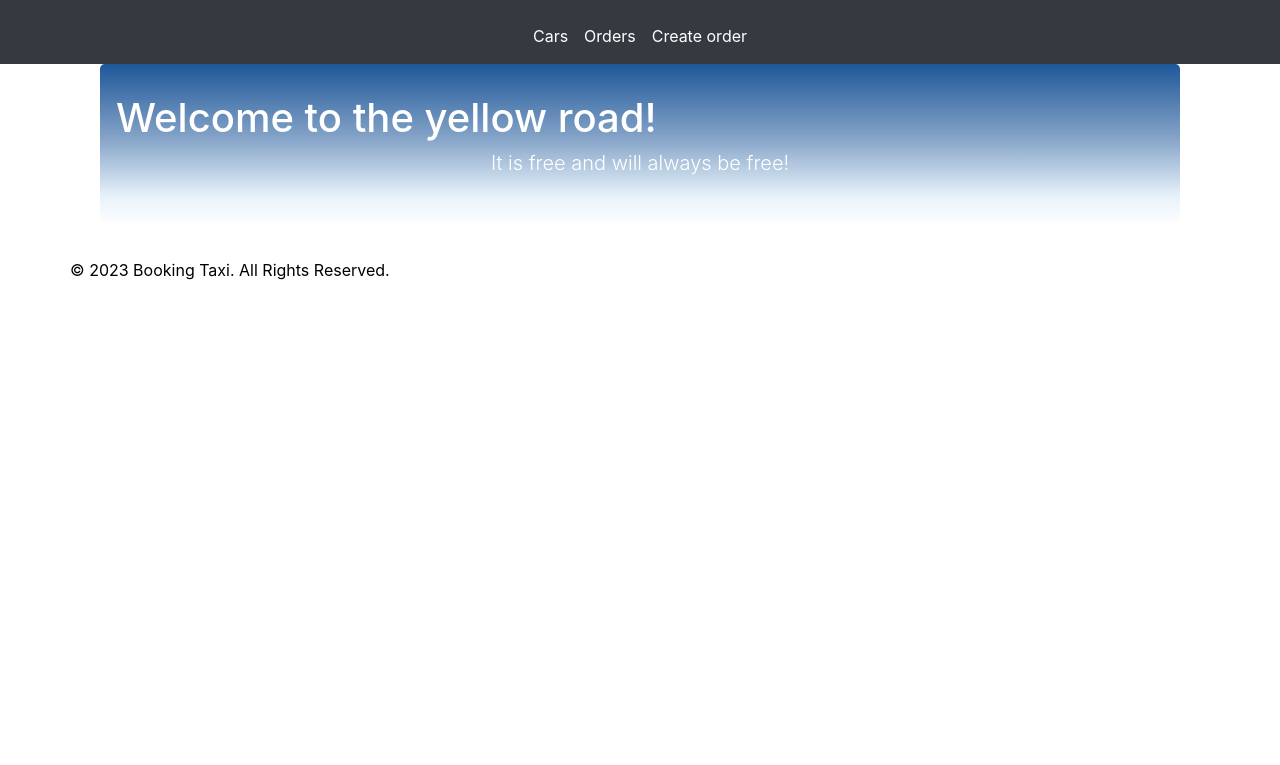
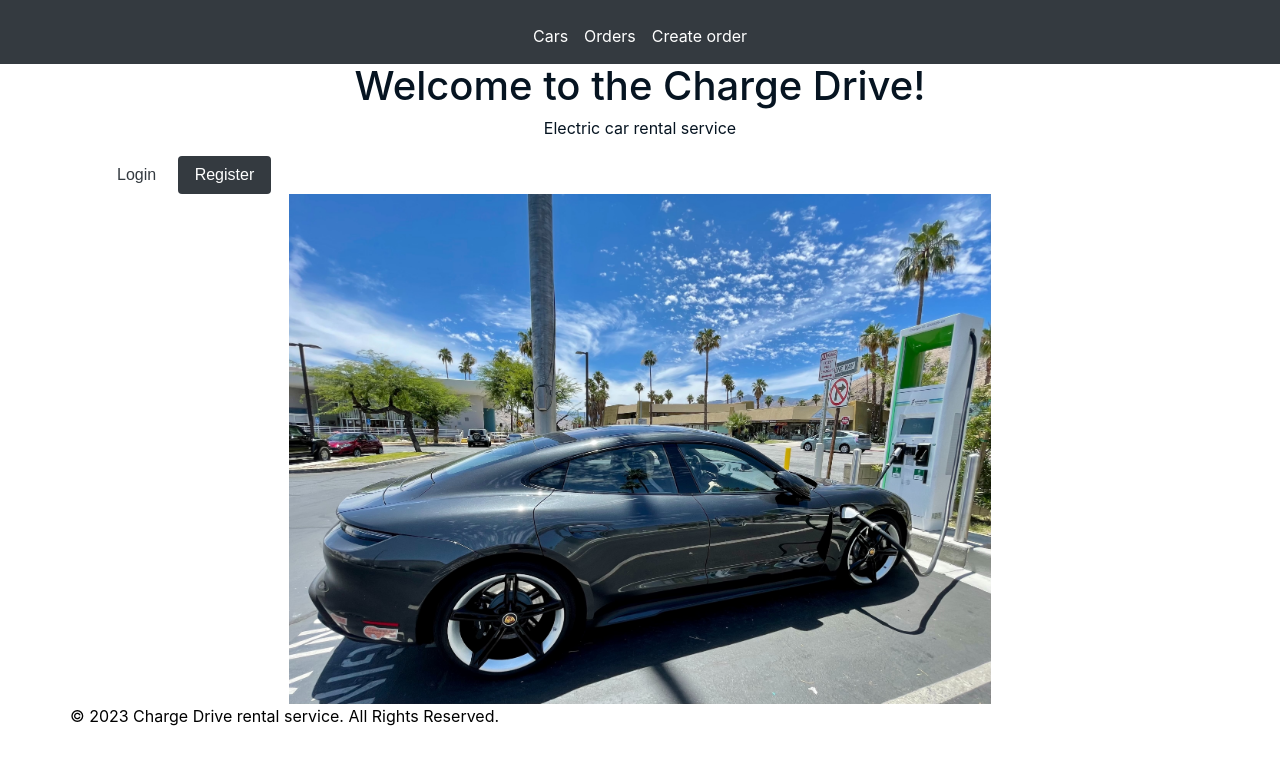
Before and after one commit to prem-baj/cars-rental-django-beds, a Django app: page / in a window 1280 px wide. Shown: the top 765 px of the page. Run offline with Django 4.2, Linux system fonts and the light colour scheme; some libraries are stand-ins or nearby versions.

Commit message:
add main page

```diff
--- a/templates/base.html
+++ b/templates/base.html
@@ -63,7 +63,7 @@
               <div class="container">
                   <div class="row">
                       <div class="ex1"></div>
-                          <p class="copy">© {% now 'Y' %} Booking Taxi. All Rights Reserved.</p>
+                          <p class="copy">© {% now 'Y' %} Charge Drive rental service. All Rights Reserved.</p>
                       </div>
                   </div>
               </div>
--- a/templates/index.html
+++ b/templates/index.html
@@ -2,8 +2,10 @@
 {% block content %}
 <!DOCTYPE html>
 <html>
+
   <head>
-<link rel="stylesheet" href="https://maxcdn.bootstrapcdn.com/bootstrap/4.0.0-beta.3/css/bootstrap.min.css" integrity="sha384-Zug+QiDoJOrZ5t4lssLdxGhVrurbmBWopoEl+M6BdEfwnCJZtKxi1KgxUyJq13dy" crossorigin="anonymous">
+    <link rel="stylesheet" href="https://maxcdn.bootstrapcdn.com/bootstrap/4.0.0-beta.3/css/bootstrap.min.css"
+      integrity="sha384-Zug+QiDoJOrZ5t4lssLdxGhVrurbmBWopoEl+M6BdEfwnCJZtKxi1KgxUyJq13dy" crossorigin="anonymous">
 
     <style>
       .jumbotron {
@@ -12,25 +14,36 @@
         background-color: #e9ecef;
         border-radius: 0.3rem;
 
-background: -moz-linear-gradient(top, rgba(30,87,153,1) 0%, rgba(30,87,153,0.54) 46%, rgba(125,185,232,0.18) 82%, rgba(125,185,232,0) 100%); /* FF3.6-15 */
-background: -webkit-linear-gradient(top, rgba(30,87,153,1) 0%,rgba(30,87,153,0.54) 46%,rgba(125,185,232,0.18) 82%,rgba(125,185,232,0) 100%); /* Chrome10-25,Safari5.1-6 */
-background: linear-gradient(to bottom, rgba(30,87,153,1) 0%,rgba(30,87,153,0.54) 46%,rgba(125,185,232,0.18) 82%,rgba(125,185,232,0) 100%); /* W3C, IE10+, FF16+, Chrome26+, Opera12+, Safari7+ */
-filter: progid:DXImageTransform.Microsoft.gradient( startColorstr='#1e5799', endColorstr='#007db9e8',GradientType=0 ); /* IE6-9 */
+        background: -moz-linear-gradient(top, rgba(30, 87, 153, 1) 0%, rgba(30, 87, 153, 0.54) 46%, rgba(125, 185, 232, 0.18) 82%, rgba(125, 185, 232, 0) 100%);
+        /* FF3.6-15 */
+        background: -webkit-linear-gradient(top, rgba(30, 87, 153, 1) 0%, rgba(30, 87, 153, 0.54) 46%, rgba(125, 185, 232, 0.18) 82%, rgba(125, 185, 232, 0) 100%);
+        /* Chrome10-25,Safari5.1-6 */
+        background: linear-gradient(to bottom, rgba(30, 87, 153, 1) 0%, rgba(30, 87, 153, 0.54) 46%, rgba(125, 185, 232, 0.18) 82%, rgba(125, 185, 232, 0) 100%);
+        /* W3C, IE10+, FF16+, Chrome26+, Opera12+, Safari7+ */
+        filter: progid:DXImageTransform.Microsoft.gradient(startColorstr='#1e5799', endColorstr='#007db9e8', GradientType=0);
+        /* IE6-9 */
       }
-.hd1{
-    color:#fff;
+
+      .hd1 {
+        color: #fff;
       }
     </style>
   </head>
+
   <body>
 
     <div class="container">
-<div class="jumbotron">
-  <h1 id="h1" class="hd1">Welcome to the yellow road!</h1>
-  <p style="text-align:center;" class="lead hd1">It is free and will always be free!</p>
-  </p>
+
+      <h1 id="h1" class="hd1">Welcome to the Charge Drive!</h1>
+      <p style="text-align:center;" class="hd1">Electric car rental service</p>
+      <div class="btnContainer">
+            <button type="button" class="btn btn-outline-dark">Login</button>
+            <button type="button" class="btn btn-dark">Register</button>
 
       </div>
+
+      <img src="/static/img/car.jpg" style="width:65%;">
+
     </div>
     <style>
       img {
@@ -38,11 +51,28 @@ img {
         margin-left: auto;
         margin-right: auto;
       }
+
+      .btnContainer {
+        /* align-items: center; */
+        flex-direction: column;
+        align-items: center;
+        justify-content: center;
+      }
+
+      .hd1 {
+        color: rgb(6, 20, 33);
+        text-align: center;
+      }
+
+      /* .hd1{
+color:rgb(10, 10, 32),
+
+} */
     </style>
     </head>
+
     <body>
 
-<!-- <img src="/static/img/home.jpeg"  style="width:65%;"> -->
 
 
-{% endblock  %}
+      {% endblock %}
```
Also changed, not shown: static/img/car.jpg (added). Lines whose indentation alone changed are shown as unchanged.
